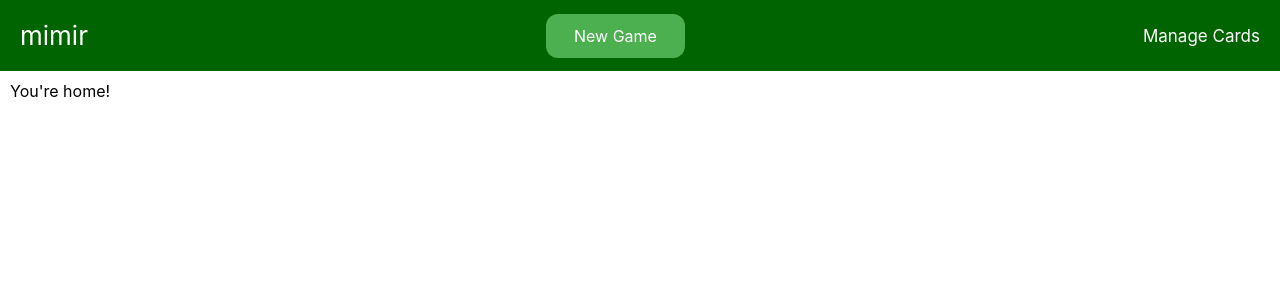
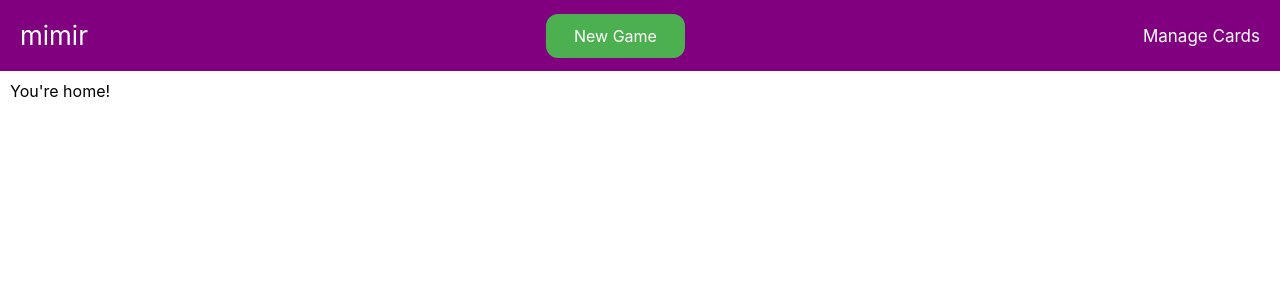
Before and after one commit to damianfrizzi/mas-mimir, a React (Create React App) app in the folder mimir/: page / in a window 1280 px wide. Shown: the top 300 px of the page. Built offline with nearby package versions, Linux system fonts and the light colour scheme.

Commit message:
added Links to navbar

```diff
--- a/mimir/src/Navbar.tsx
+++ b/mimir/src/Navbar.tsx
@@ -1,11 +1,12 @@
+import { Link } from 'react-router-dom';
 import styled from 'styled-components/macro'
 
 export const Navbar = () => {
     return (
-        <MyNav >
-            <NavTitle>mimir</NavTitle>
+        <MyNav fancy>
+            <NavTitle to="/">mimir</NavTitle>
             <StatusPill>New Game</StatusPill>
-            <ManageLink>Manage Cards</ManageLink>
+            <ManageLink to="/cards">Manage Cards</ManageLink>
         </MyNav>
     );
 }
@@ -21,10 +22,11 @@
     align-items: center;
 `
 
-const NavTitle = styled.div`
+const NavTitle = styled(Link)`
     padding: 20px;
     font-size: calc(10px + 2vmin);
     color: white;
+    text-decoration: none;
 `
 
 const StatusPill = styled.div`
@@ -37,8 +39,9 @@
     text-decoration: none;
 `
 
-const ManageLink = styled.div`
+const ManageLink = styled(Link)`
     padding: 20px;
     font-size: calc(1px + 2vmin);
     color: white;
+    text-decoration: none;
 `
```
